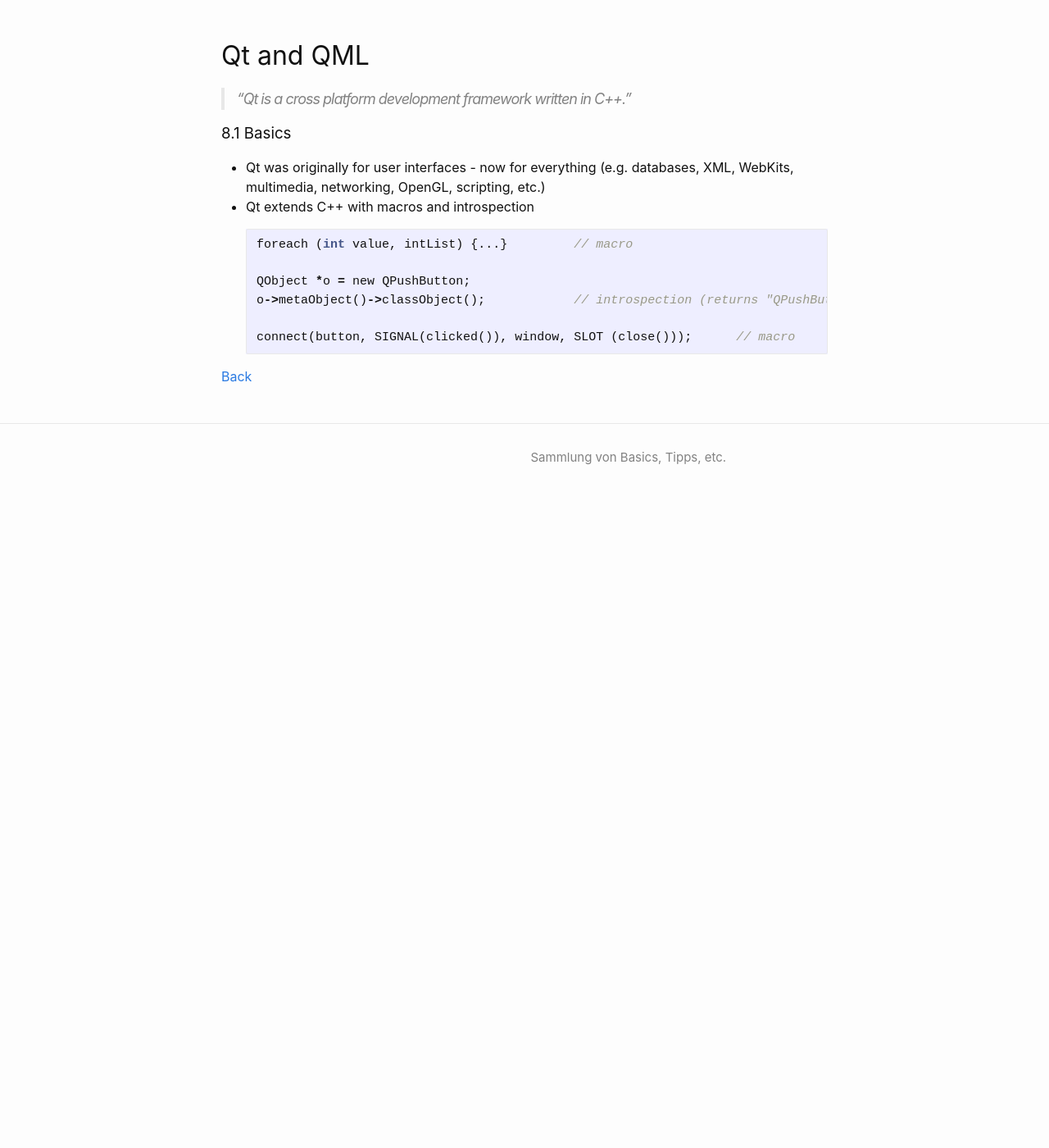
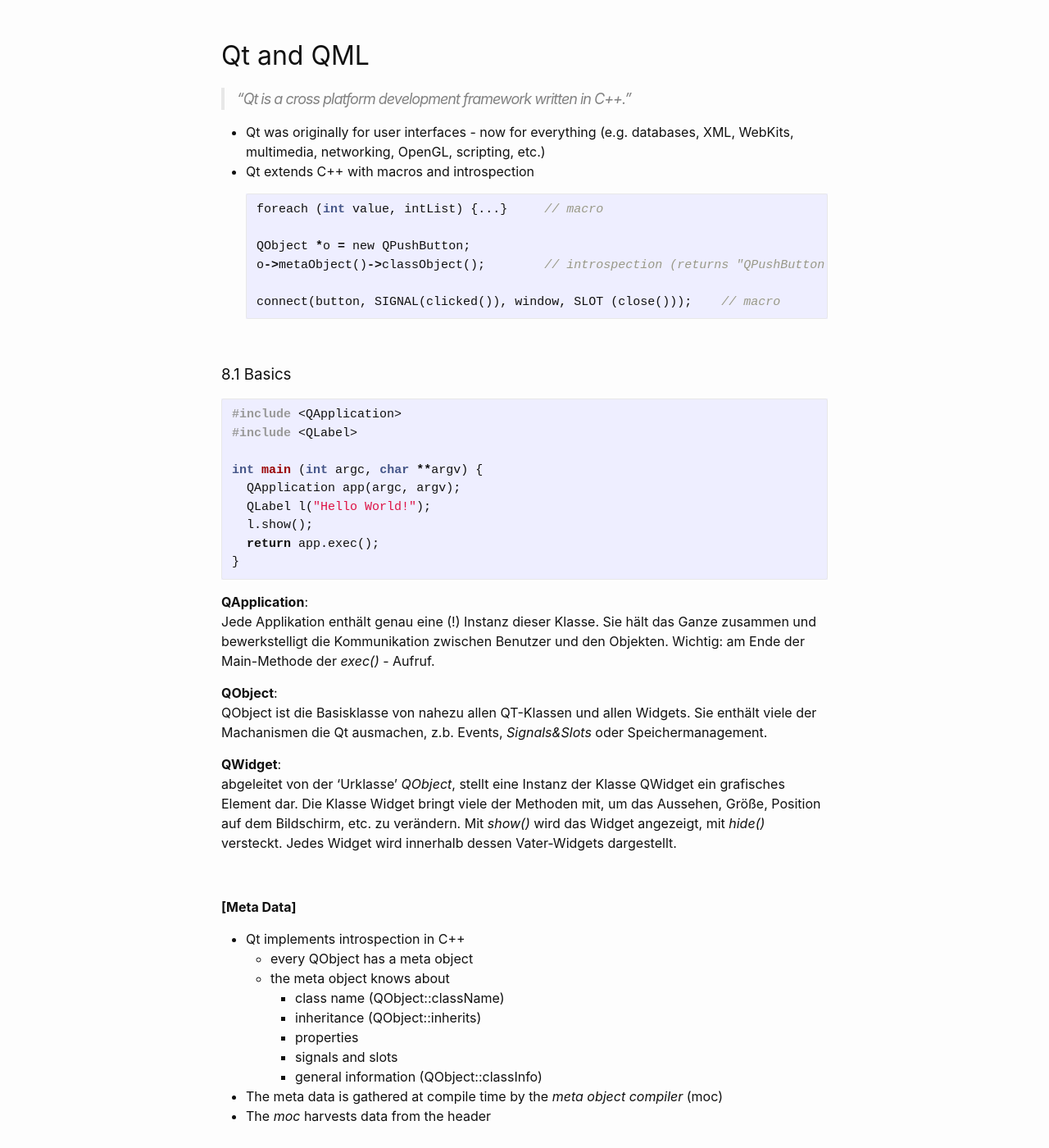
Before and after one commit to Hautaklyttn/progDocs, a Jekyll site: the page built from docs/articles/c_cpp.md, in a window 1280 px wide and 1400 px high, scrolled down 30162 px. Shown: the whole window at 82% size. Built offline with Jekyll 4.4.1, drawn with Linux system fonts in a browser that asks for light colours; before the commit the page ends 30792 px from its top, so only the background shows below that; some of the changed text lies outside the part shown.

Commit message:
Ergänzungen Kapitel C/C++

`````diff
--- a/docs/articles/c_cpp.md
+++ b/docs/articles/c_cpp.md
@@ -1061,21 +1061,65 @@ Das heisst der spätere Ablauf auf dem Zielsystem wäre dann:
 
 > "Qt is a cross platform development framework written in C++."
 
-<a name="ch8-1"></a>
-### 8.1 Basics
-
 - Qt was originally for user interfaces - now for everything (e.g. databases, XML, WebKits, multimedia, networking, OpenGL, scripting, etc.)
 - Qt extends C++ with macros and introspection
 
   ````c
-  foreach (int value, intList) {...}         // macro
+  foreach (int value, intList) {...}     // macro
 
   QObject *o = new QPushButton;
-  o->metaObject()->classObject();            // introspection (returns "QPushButton")
+  o->metaObject()->classObject();        // introspection (returns "QPushButton")
 
-  connect(button, SIGNAL(clicked()), window, SLOT (close()));      // macro
+  connect(button, SIGNAL(clicked()), window, SLOT (close()));    // macro
   ````
 
+&nbsp;
+
+<a name="ch8-1"></a>
+### 8.1 Basics
+
+````c
+#include <QApplication>
+#include <QLabel>
+
+int main (int argc, char **argv) {
+  QApplication app(argc, argv);
+  QLabel l("Hello World!");
+  l.show();
+  return app.exec();
+}
+````
+
+**QApplication**:
+Jede Applikation enthält genau eine (!) Instanz dieser Klasse. Sie hält das Ganze zusammen und bewerkstelligt die Kommunikation zwischen Benutzer und den Objekten. Wichtig: am Ende der Main-Methode der *exec()* - Aufruf.
+
+**QObject**:
+QObject ist die Basisklasse von nahezu allen QT-Klassen und allen Widgets. Sie enthält viele der Machanismen die Qt ausmachen, z.b. Events, *Signals&Slots* oder Speichermanagement.
+
+**QWidget**:
+abgeleitet von der 'Urklasse' *QObject*, stellt eine Instanz der Klasse QWidget ein grafisches Element dar. Die Klasse Widget bringt viele der Methoden mit, um das Aussehen, Größe, Position auf dem Bildschirm, etc. zu verändern. Mit *show()* wird das Widget angezeigt, mit *hide()* versteckt. Jedes Widget wird innerhalb dessen Vater-Widgets dargestellt.
+
+&nbsp;
+
+**[Meta Data]**
+- Qt implements introspection in C++
+    - every QObject has a meta object
+    - the meta object knows about
+        - class name (QObject::className)
+        - inheritance (QObject::inherits)
+        - properties
+        - signals and slots
+        - general information (QObject::classInfo)
+- The meta data is gathered at compile time by the *meta object compiler* (moc)
+- The *moc* harvests data from the header
+
+&nbsp;
+
+![emu](../assets/pics/mocs_qt.png)
+
+&nbsp;
+
+- What does *moc* look for?
 
 
 [Back](../)
`````
Also changed, not shown: docs/assets/pics/mocs_qt.png (added).
